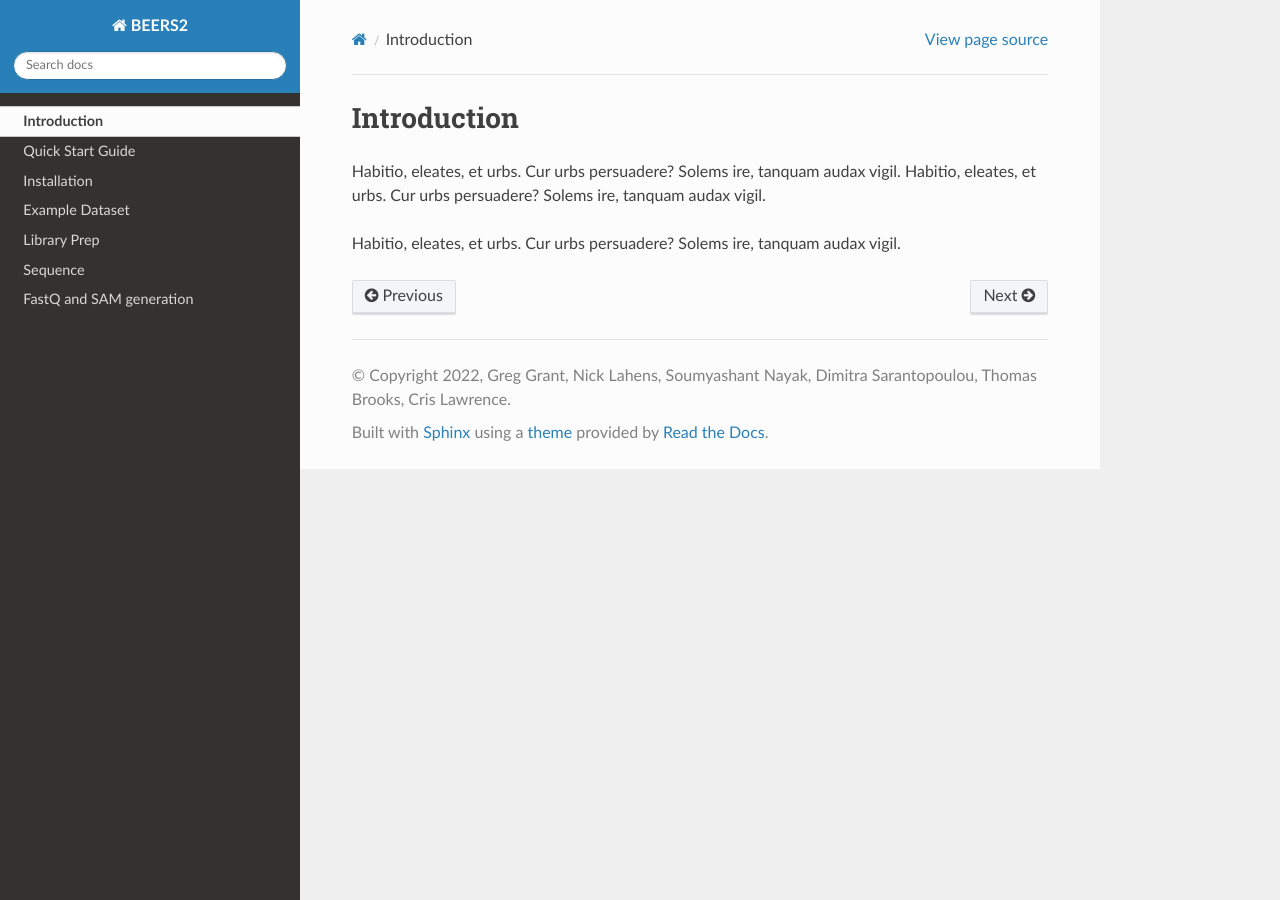
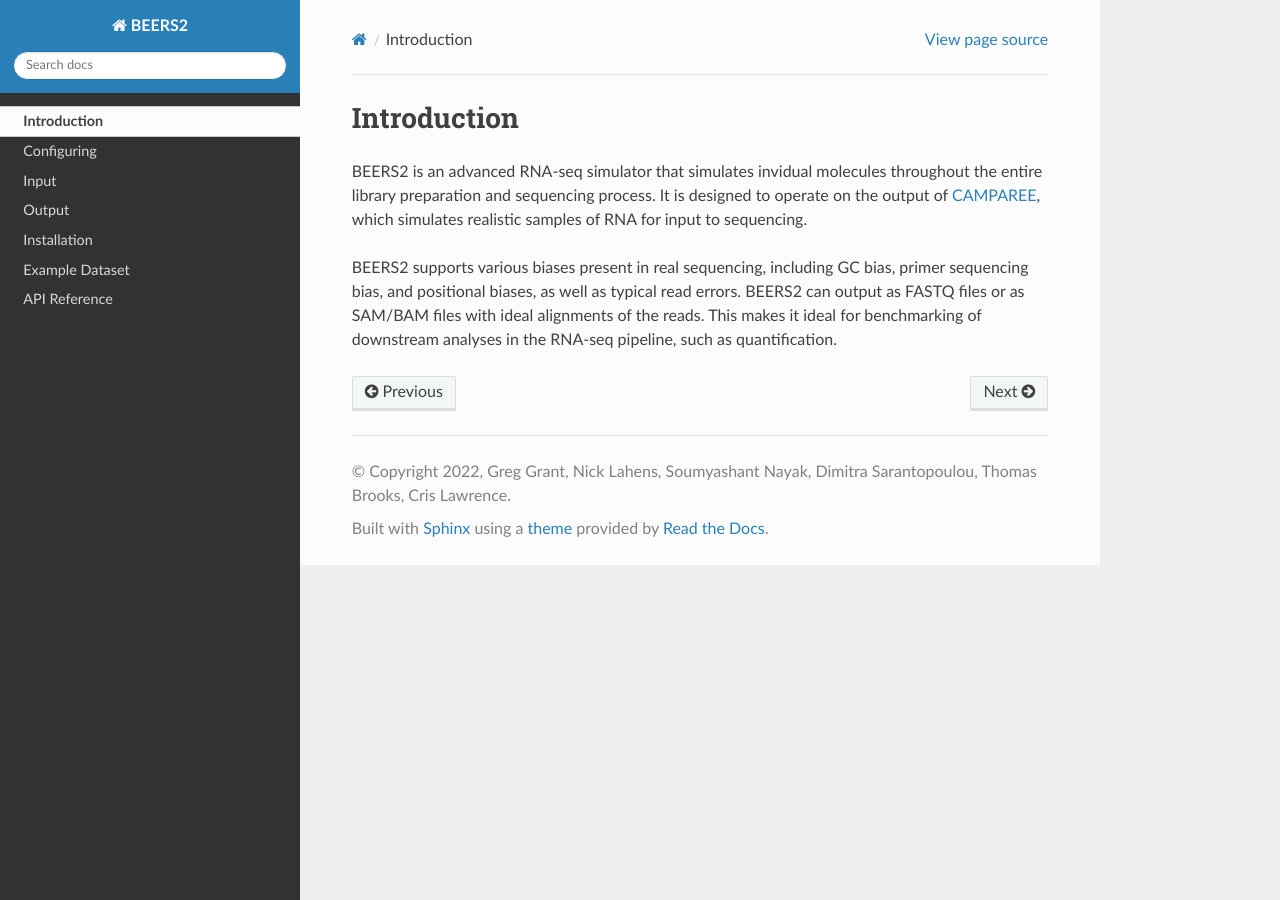
Before and after one commit to itmat/BEERS2, a Sphinx documentation site: the page built from doc/introduction.rst, in a window 1280 px wide. Built offline with Sphinx 7.4.7 and the Read the Docs theme 2.0.0, drawn with Linux system fonts in a browser that asks for light colours; pages that are not in the unit, such as notebooks, are missing from menus.

```diff
--- a/doc/api.rst
+++ b/doc/api.rst
@@ -1,52 +1,55 @@
+API Reference
+-------------
+
 Library Prep
-------------
+^^^^^^^^^^^^
 
 Library Prep Pipeline
-^^^^^^^^^^^^^^^^^^^^^
+"""""""""""""""""""""
 .. automodule:: beers.library_prep.library_prep_pipeline
     :members:
 
 PolyA Selection Step
-^^^^^^^^^^^^^^^^^^^^^
+"""""""""""""""""""""
 .. automodule:: beers.library_prep.polya_step
     :members:
 
 First Strand Synthesis Step
-^^^^^^^^^^^^^^^^^^^^^^^^^^^
+"""""""""""""""""""""""""""
 .. automodule:: beers.library_prep.first_strand_synthesis_step
     :members:
 
 Second Strand Synthesis Step
-^^^^^^^^^^^^^^^^^^^^^^^^^^^^
+""""""""""""""""""""""""""""
 .. automodule:: beers.library_prep.second_strand_synthesis_step
     :members:
 
 Fragmentation Step
-^^^^^^^^^^^^^^^^^^^^^^^^^^^
+"""""""""""""""""""""""""""
 .. automodule:: beers.library_prep.fragment_step
     :members:
 
 Sizing Step
-^^^^^^^^^^^^^^^^^^^^
+""""""""""""""""""""
 .. automodule:: beers.library_prep.sizing_step
     :members:
 
 PCR Amplification Step
-^^^^^^^^^^^^^^^^^^^^^^
+""""""""""""""""""""""
 .. automodule:: beers.library_prep.pcr_amplification_step
     :members:
 
 Adapter Ligation Step
-^^^^^^^^^^^^^^^^^^^^^
+"""""""""""""""""""""
 .. automodule:: beers.library_prep.adapter_ligation_step
     :members:
 
 
 Sequence
----------
+^^^^^^^^^
 
 Cluster
-^^^^^^^
+"""""""
 .. automodule:: beers.cluster
     :members:
 
@@ -54,31 +57,31 @@ Cluster
     :members:
 
 Flowcell
-^^^^^^^^
+""""""""
 .. automodule:: beers.flowcell
     :members:
 
 Sequence Pipeline
-^^^^^^^^^^^^^^^^^^^^^^^^^^^^^
+"""""""""""""""""""""""""""""
 
 .. automodule:: beers.sequence.sequence_pipeline
     :members:
 
 Bridge Amplification Step
-^^^^^^^^^^^^^^^^^^^^^^^^^^^^^
+"""""""""""""""""""""""""""""
 
 .. automodule:: beers.sequence.bridge_amplification_step
     :members:
 
 Sequence by Synthesis Step
-^^^^^^^^^^^^^^^^^^^^^^^^^^^^^
+"""""""""""""""""""""""""""""
 
 .. automodule:: beers.sequence.sequence_by_synthesis_step
     :members:
 
 
 FastQ and SAM generation
------------------------------
+^^^^^^^^^^^^^^^^^^^^^^^^^^^^^
 .. automodule:: beers.fast_q
     :members:
 .. automodule:: beers.sam
--- a/doc/index.rst
+++ b/doc/index.rst
@@ -16,8 +16,7 @@ User Guide
    :maxdepth: 2
 
    introduction
-   license
-   quick_start
+   using_beers
    installation
 
 The API Reference
--- a/doc/introduction.rst
+++ b/doc/introduction.rst
@@ -1,6 +1,9 @@
 Introduction
 ============
 
-Habitio, eleates, et urbs.  Cur urbs persuadere? Solems ire, tanquam audax vigil.  Habitio, eleates, et urbs.  Cur urbs persuadere? Solems ire, tanquam audax vigil.
+BEERS2 is an advanced RNA-seq simulator that simulates invidual molecules throughout the entire library preparation and sequencing process.
+It is designed to operate on the output of `CAMPAREE <https://github.com/itmat/CAMPAREE>`_, which simulates realistic samples of RNA for input to sequencing.
 
-Habitio, eleates, et urbs.  Cur urbs persuadere? Solems ire, tanquam audax vigil.
+BEERS2 supports various biases present in real sequencing, including GC bias, primer sequencing bias, and positional biases, as well as typical read errors.
+BEERS2 can output as FASTQ files or as SAM/BAM files with ideal alignments of the reads.
+This makes it ideal for benchmarking of downstream analyses in the RNA-seq pipeline, such as quantification.
--- a/doc/quick_start.rst
+++ /dev/null
@@ -1,6 +0,0 @@
-Quick Start Guide
-=================
-
-Habitio, eleates, et urbs.  Cur urbs persuadere? Solems ire, tanquam audax vigil.  Habitio, eleates, et urbs.  Cur urbs persuadere? Solems ire, tanquam audax vigil.
-
-Habitio, eleates, et urbs.  Cur urbs persuadere? Solems ire, tanquam audax vigil.
```
Also changed, not shown: doc/installation.rst (+8 -8 lines), doc/using_beers.rst (added, +76 -0 lines).
